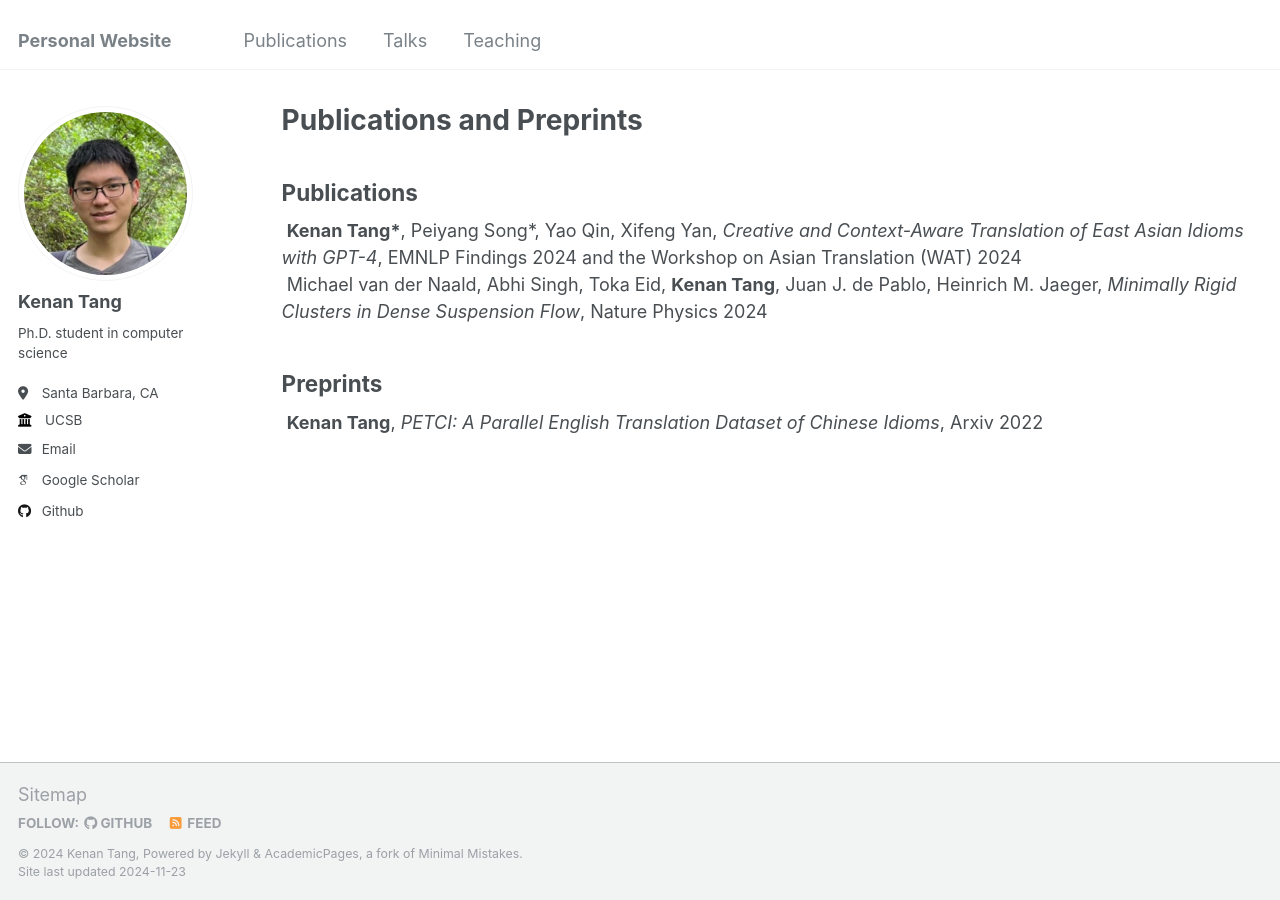
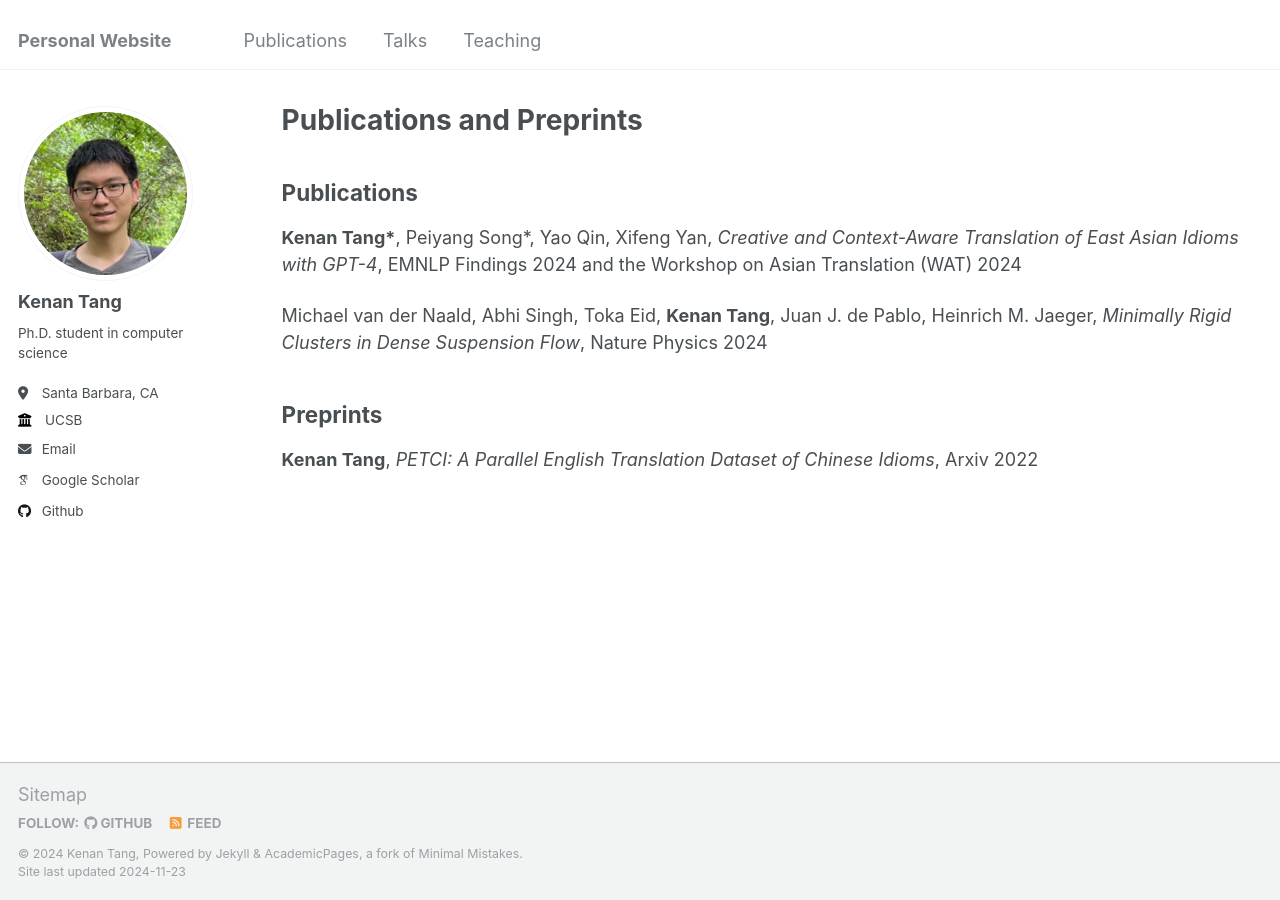
Before and after one commit to kenantang/kenantang.github.io, a Jekyll site: the page built from _pages/publications.html, in a window 1280 px wide. Built offline with Jekyll 4.4.1, drawn with Linux system fonts in a browser that asks for light colours; some web fonts are replaced.

Commit message:
fix safari mobile format

```diff
--- a/_pages/publications.html
+++ b/_pages/publications.html
@@ -6,13 +6,7 @@
 ---
 
 <h2 class="wordwrap">Publications</h2>
-<div class="wordwrap"  style="margin: 0; padding: 0;">
-<b>Kenan Tang*</b>, Peiyang Song*, Yao Qin, Xifeng Yan, <i>Creative and Context-Aware Translation of East Asian Idioms with GPT-4</i>, EMNLP Findings 2024 and the Workshop on Asian Translation (WAT) 2024
-</div>
-<div class="wordwrap"  style="margin: 0; padding: 0;">
-Michael van der Naald, Abhi Singh, Toka Eid, <b>Kenan Tang</b>, Juan J. de Pablo, Heinrich M. Jaeger, <i>Minimally Rigid Clusters in Dense Suspension Flow</i>, Nature Physics 2024
-</div>
+<p><b>Kenan Tang*</b>, Peiyang Song*, Yao Qin, Xifeng Yan, <i>Creative and Context-Aware Translation of East Asian Idioms with GPT-4</i>, EMNLP Findings 2024 and the Workshop on Asian Translation (WAT) 2024</p>
+<p>Michael van der Naald, Abhi Singh, Toka Eid, <b>Kenan Tang</b>, Juan J. de Pablo, Heinrich M. Jaeger, <i>Minimally Rigid Clusters in Dense Suspension Flow</i>, Nature Physics 2024</p>
 <h2 class="wordwrap">Preprints</h2>
-<div class="wordwrap"  style="margin: 0; padding: 0;">
-<b>Kenan Tang</b>, <i>PETCI: A Parallel English Translation Dataset of Chinese Idioms</i>, Arxiv 2022
-</div>
+<p><b>Kenan Tang</b>, <i>PETCI: A Parallel English Translation Dataset of Chinese Idioms</i>, Arxiv 2022</p>
--- a/_pages/talks.html
+++ b/_pages/talks.html
@@ -5,9 +5,8 @@
 author_profile: true
 ---
 
-<div class="wordwrap" style="margin: 0; padding: 0;">
 Creative and Context-Aware Translation of East Asian Idioms with GPT-4
 <p style="margin: 0; color: grey; font-size: 0.9em;">Nov 16, 2024, The 11th Workshop on Asian Translation (WAT 2024) at EMNLP</p>
+<br>
 Creative and Context-Aware Translation of East Asian Idioms with GPT-4
 <p style="margin: 0; color: grey; font-size: 0.9em;">Oct 25, 2024, Google Translate Reading Group</p>
-</div>
--- a/_pages/teaching.html
+++ b/_pages/teaching.html
@@ -5,11 +5,11 @@
 author_profile: true
 ---
 
-<div class="wordwrap" style="margin: 0; padding: 0;">
 CMPSC 165B: Machine Learning
 <p style="margin: 0; color: grey; font-size: 0.9em;">2024 Spring, University of California, Santa Barbara</p>
+<br>
 CMPSC 9: Intermediate Python
 <p style="margin: 0; color: grey; font-size: 0.9em;">2023 Fall, University of California, Santa Barbara</p>
+<br>
 CMSC 25025: Machine Learning and Large-Scale Data Analysis
 <p style="margin: 0; color: grey; font-size: 0.9em;">2022 Spring, The University of Chicago</p>
-</div>
```
